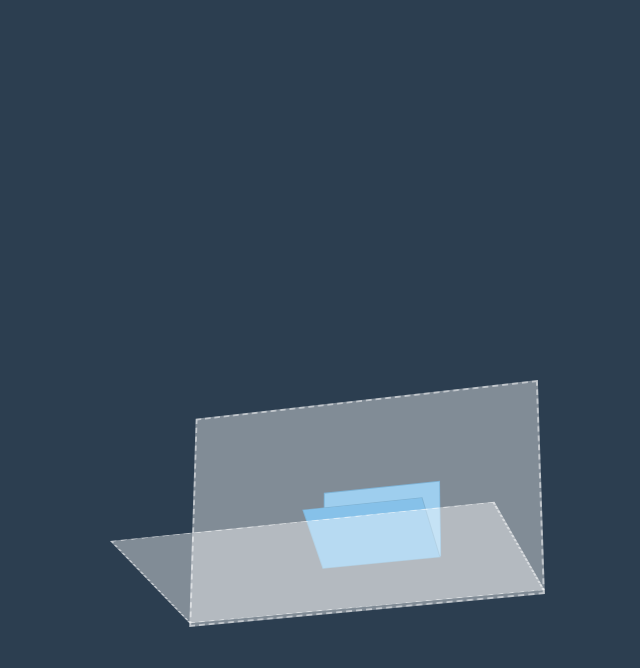
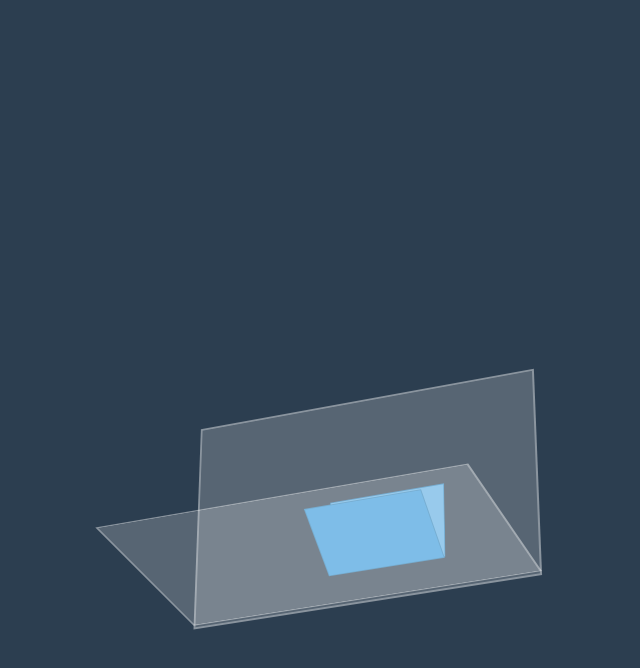
Before and after one commit to kuochili-ops/pop_up_card, a plain HTML site: page index.html in a window 1280 px wide. Both pictures are taken after a click on the element 642 px from the left and 501 px from the top of the page. Shown: the whole page, without its empty margins (278-918 px from the left). Drawn offline with Linux system fonts and the light colour scheme.

Commit message:
Update index.html

```diff
--- a/index.html
+++ b/index.html
@@ -3,7 +3,7 @@
 <head>
     <meta charset="UTF-8">
     <meta name="viewport" content="width=device-width, initial-scale=1.0">
-    <title>Pop-up Book：摺疊連動修正版</title>
+    <title>Pop-up Book：完整內頁觀察版</title>
     <style>
         :root {
             --card-w: 350px;
@@ -11,10 +11,11 @@
             --sub-w: 120px;
             --sub-h: 80px;
             --duration: 1.5s;
-            --color-inner-alpha: rgba(255, 255, 255, 0.4);
+            /* 大卡使用極低透明度，模擬透明玻璃感 */
+            --color-inner-alpha: rgba(255, 255, 255, 0.2);
             --color-sub-top: #5dade2;
             --color-sub-bottom: #3498db;
-            /* 下邊附著處靠近大卡摺痕的距離 */
+            /* 下邊附著處往大卡摺痕移動的距離 (紫色邊) */
             --anchor-offset: 30px;
         }
 
@@ -32,7 +33,8 @@
             width: var(--card-w);
             height: var(--card-h);
             transform-style: preserve-3d;
-            transform: rotateX(25deg) rotateY(-15deg);
+            /* 調整視角，更清楚地看見內頁深度 */
+            transform: rotateX(30deg) rotateY(-20deg);
         }
 
         .card-system {
@@ -51,75 +53,73 @@
             width: 100%;
             height: var(--card-h);
             background: var(--color-inner-alpha);
-            border: 2px dashed rgba(255, 255, 255, 0.5);
+            border: 2px solid rgba(255, 255, 255, 0.3);
             transform-style: preserve-3d;
         }
 
         /* 大卡上頁 (蓋子) */
         .card-top {
             position: absolute;
-            bottom: 0; /* 底部即是大卡摺痕 */
+            bottom: 0;
             width: 100%;
             height: var(--card-h);
             background: var(--color-inner-alpha);
-            border: 2px dashed rgba(255, 255, 255, 0.5);
+            border: 2px solid rgba(255, 255, 255, 0.3);
             transform-origin: bottom;
-            /* 初始狀態：蓋在大卡下頁上面 (0度) */
-            transform: rotateX(0deg);
+            /* 初始狀態：-180度，完全攤平，露出完整內頁 */
+            transform: rotateX(-180deg);
             transition: transform var(--duration) cubic-bezier(0.4, 0, 0.2, 1);
             transform-style: preserve-3d;
             z-index: 10;
         }
 
-        /* 開啟時：往讀者方向立起 90 度 */
+        /* 點擊後：立起至 90 度 (與底面垂直) */
         .card-top.is-open {
             transform: rotateX(-90deg);
         }
 
-        /* --- 小卡結構：初始摺疊狀態 --- */
+        /* --- 小卡結構：初始為平貼摺疊 --- */
 
-        /* 小卡下半部：固定在底頁紫色邊 */
         .sub-bottom {
             position: absolute;
             left: 50%;
+            /* 紫色邊固定點 */
             top: var(--anchor-offset);
             width: var(--sub-w);
             height: var(--sub-h);
             background: var(--color-sub-bottom);
             transform-origin: bottom;
-            /* 初始：摺疊平貼在大卡底頁上 */
+            /* 初始：平貼在大卡底頁上 */
             transform: translateX(-50%) rotateX(0deg);
             transition: transform var(--duration) cubic-bezier(0.4, 0, 0.2, 1);
             transform-style: preserve-3d;
             border: 1px solid #2980b9;
         }
 
-        /* 小卡上半部：接合在下半部頂端 (紅線) */
         .sub-top {
             position: absolute;
             left: 0;
-            bottom: 100%;
+            bottom: 100%; /* 紅線摺痕 */
             width: 100%;
             height: var(--sub-h);
             background: var(--color-sub-top);
             transform-origin: bottom;
-            /* 初始：反向摺疊，與下半部重合 */
+            /* 初始：反向平貼，與下半部重疊 */
             transform: rotateX(0deg);
             transition: transform var(--duration) cubic-bezier(0.4, 0, 0.2, 1);
             border: 1px solid #2980b9;
         }
 
-        /* --- 連動邏輯：同步展開 --- */
+        /* --- 連動邏輯：立起大卡時拉開小卡 --- */
 
-        /* 當大卡立起時，小卡下半部跟著立起 */
         .card-top.is-open ~ .sub-bottom {
-            /* 這裡的角度需視 anchor-offset 計算，模擬拉起效果 */
-            transform: translateX(-50%) rotateX(115deg);
+            /* 向上彈起至 V 型 */
+            transform: translateX(-50%) rotateX(120deg);
         }
 
-        /* 小卡上半部相對張開 */
         .card-top.is-open ~ .sub-bottom .sub-top {
-            transform: rotateX(-115deg);
+            /* 相對摺疊，頂端會剛好對準立起後的蓋子位置 */
+            transform: rotateX(-120deg);
         }
 
     </style>
```
